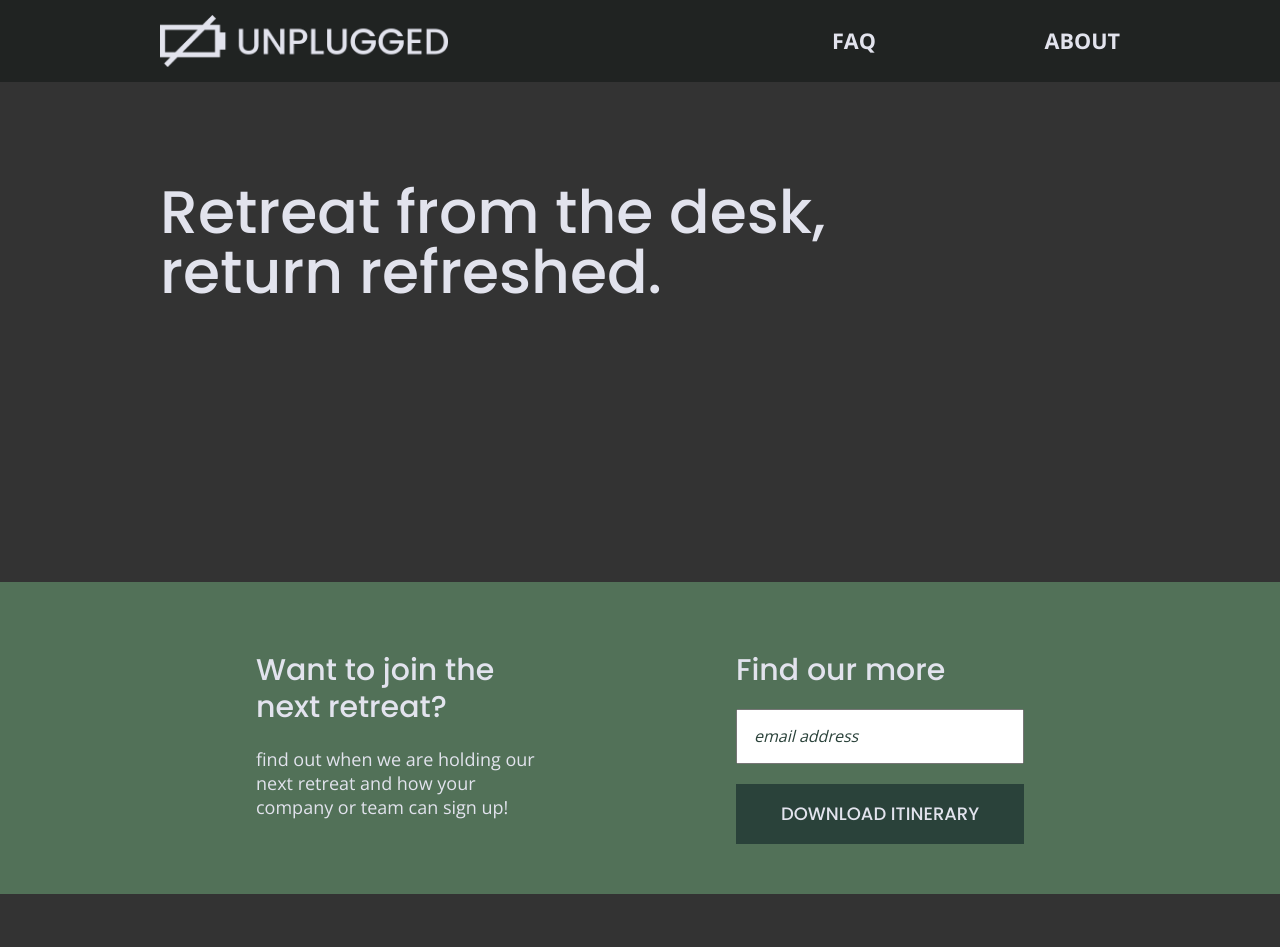
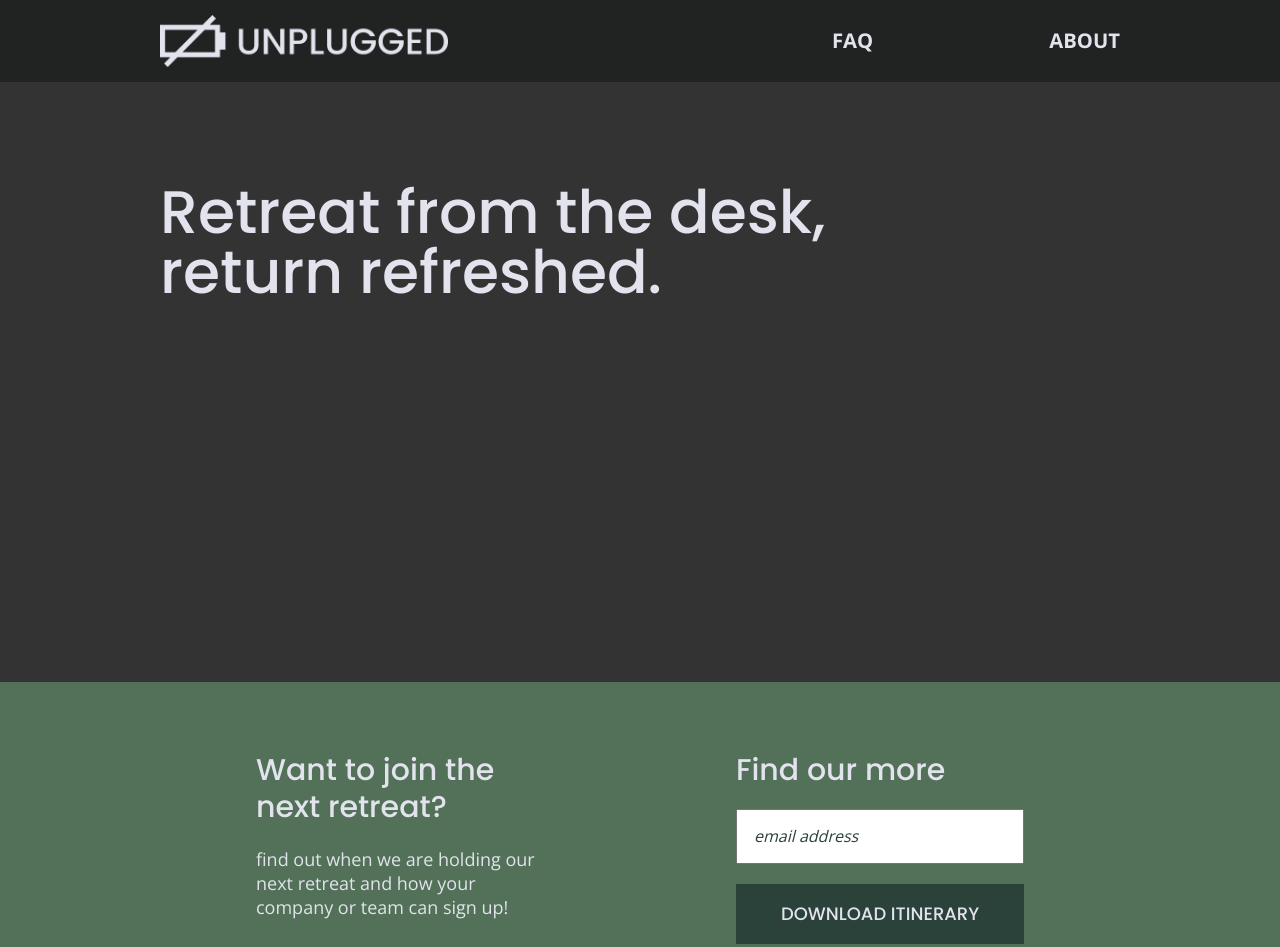
Before and after one commit to SeanBingham/unplugged-retreat, a website built with Parcel: page index.html in a window 1280 px wide. Shown: the top 947 px of the page. Built offline with nearby package versions, Linux system fonts and the light colour scheme; files whose address does not match are found by name.

Commit message:
final commit

```diff
--- a/css/main.css
+++ b/css/main.css
@@ -102,7 +102,6 @@ body {
 
 ul,
 ol {
- font-size: 1.2em;
  list-style: none;
  margin: 0;
  padding: 0;
@@ -191,6 +190,7 @@ header figure {
 
 header nav {
   width: 60%;
+  font-size: 1.125em;
   font-weight: 700;
   text-transform: uppercase;
   display: flex;
@@ -575,11 +575,16 @@ input[type=button] {
   }
       /*Hero Area*/
 
+    .hero-area {
+      min-height: 600px;
+
+    }
   .hero-area h1 {
     font-size: 3em;
     line-height: 1;
     margin: 0;
   }
+
     /*Aside*/
 
   aside .content-wrapper {
@@ -588,6 +593,7 @@ input[type=button] {
     justify-content: space-between;
     flex-flow: row wrap;
   }
+
   aside .content-wrapper .form-description,
   aside .content-wrapper .form {
     width: 40%;
@@ -753,8 +759,8 @@ input[type=button] {
 
   /* Hero */
   .hero-area h1 {
+    font-size: 3.75em;
     width: 80%;
-    font-size: 3.75em;
   }
 
   /* Aside */
```
